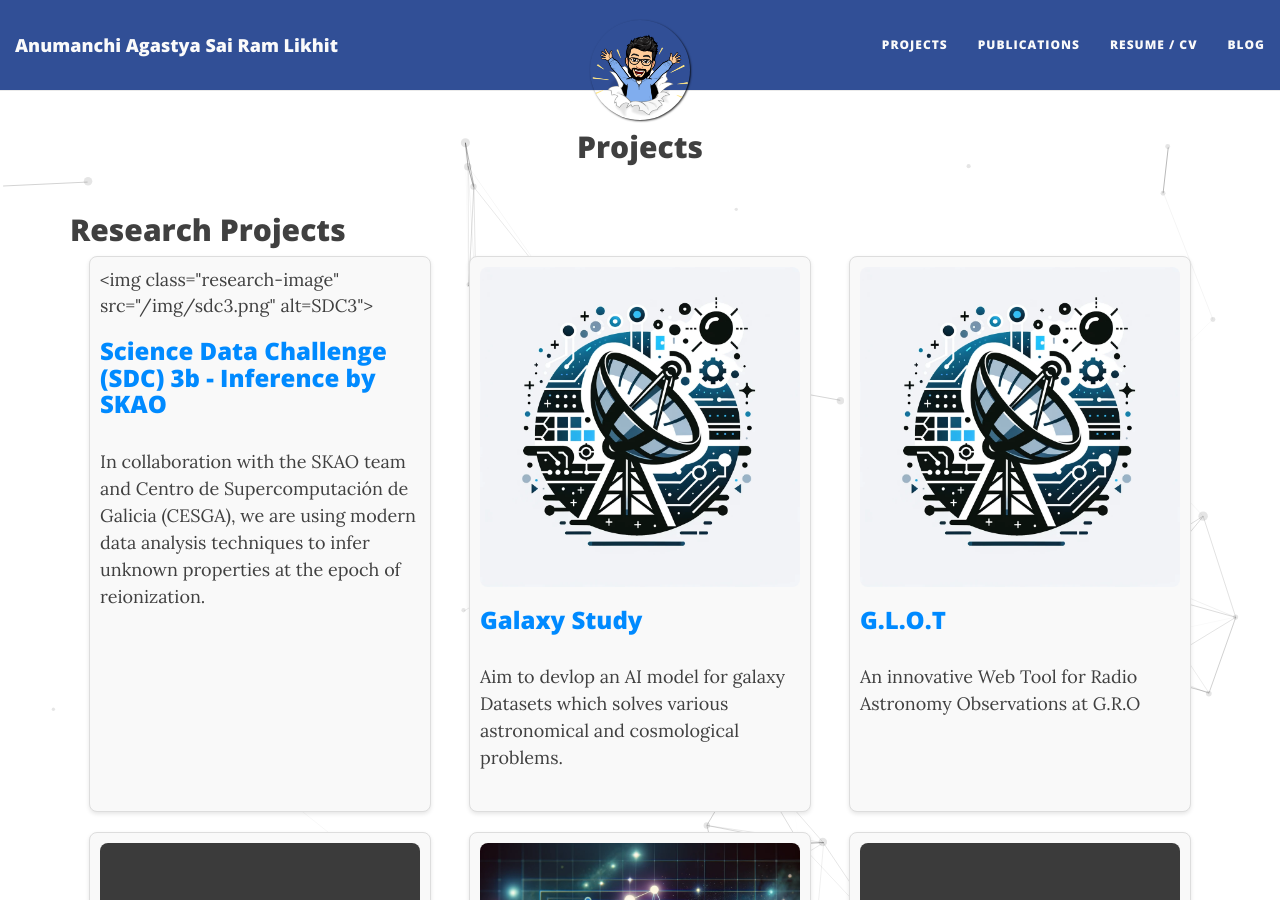
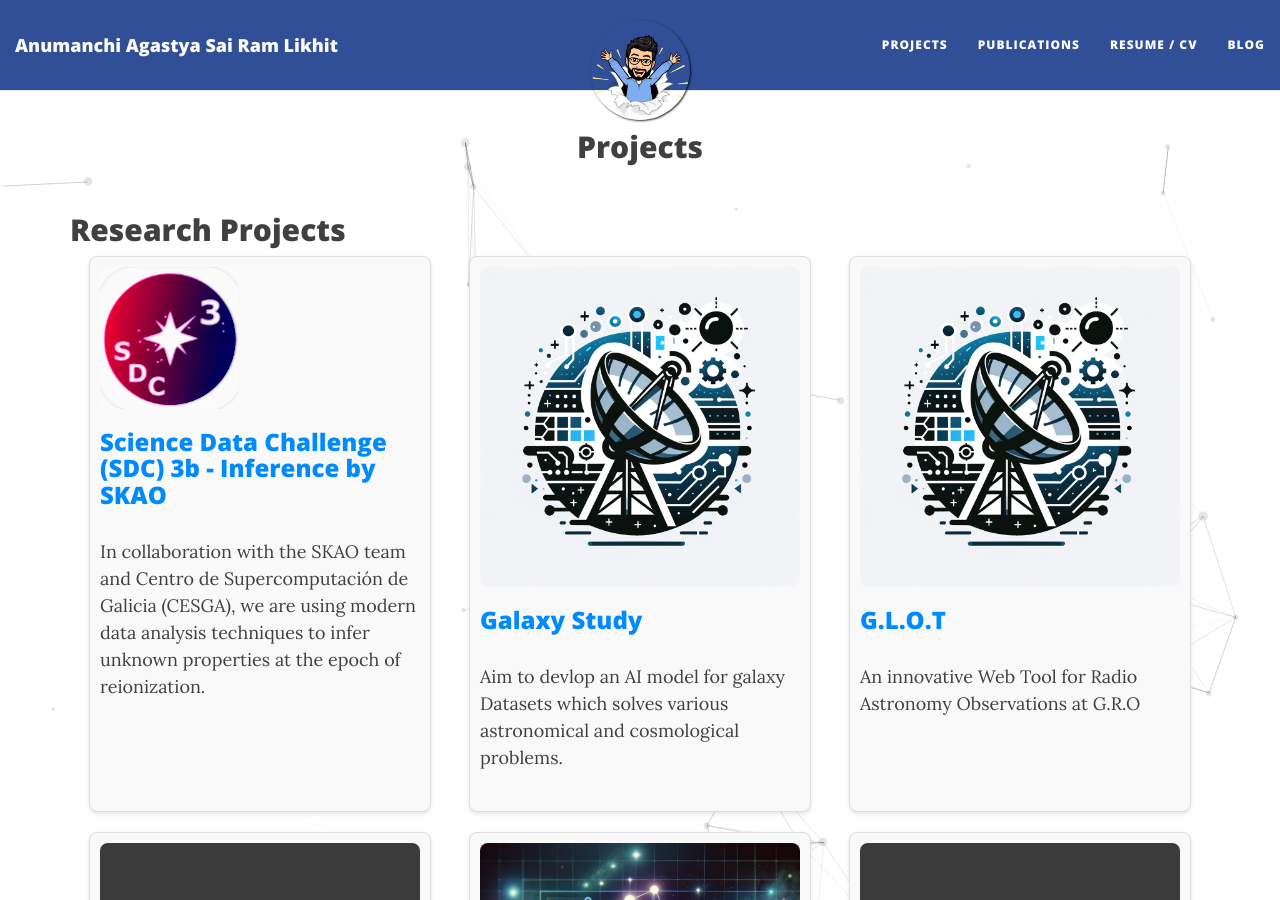
Before and after one commit to astropi-b/astropi-b.github.io, a Jekyll site: the page built from projects.md, in a window 1280 px wide and 900 px high. Built offline with Jekyll 4.4.1, drawn with Linux system fonts in a browser that asks for light colours; nearby versions of some CDN libraries.

Commit message:
Update projects.md

```diff
--- a/projects.md
+++ b/projects.md
@@ -54,7 +54,7 @@ permalink: /projects/
 <div class="research-grid">
   <!-- Research items -->
    <div class="research-item">
-    <img class="research-image" src="/img/sdc3.png" alt=SDC3">
+    <img class="research-image" src="/img/sdc3.png" alt="SDC3">
     <h3><a href="/research/webtool/">Science Data Challenge (SDC) 3b - Inference by SKAO</a></h3>
     <p> In collaboration with the SKAO team and Centro de Supercomputación de Galicia (CESGA), we are using modern data analysis techniques to infer unknown properties at the epoch of reionization.</p>
   </div>
```
